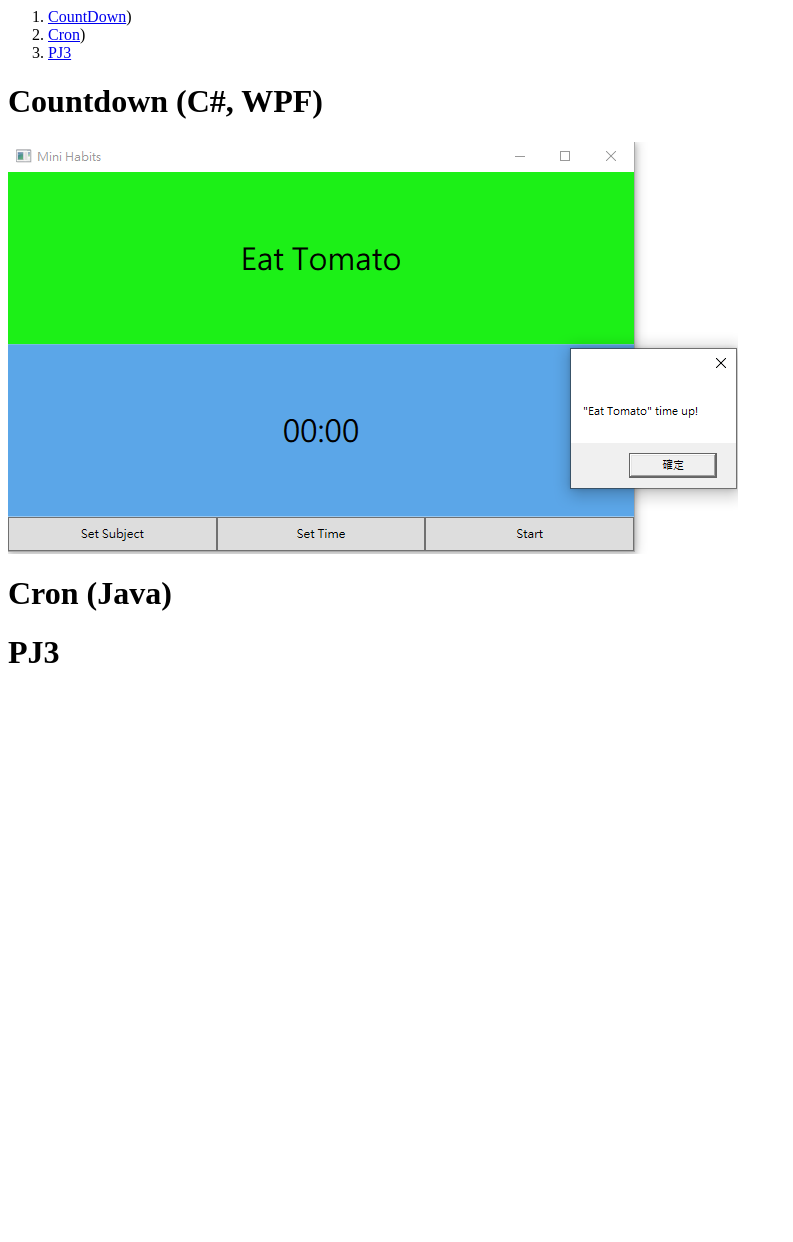
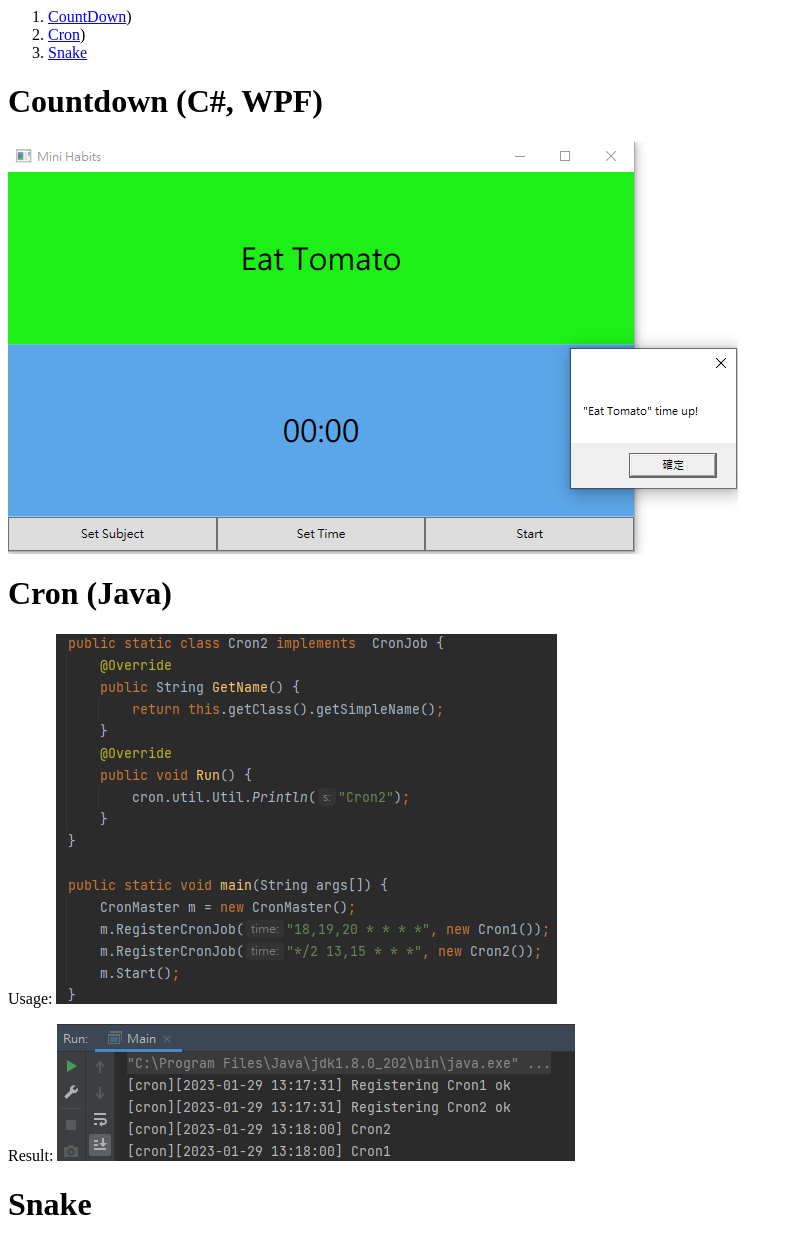
Before and after one commit to r96922081/r96922081.github.io, a plain HTML site: page index.html in a window 1280 px wide. Shown: the top 1242 px of the page, without its empty margins (0-793 px from the left). Before the commit the page ends 800 px from the top, so only its background shows below. Drawn offline with Linux system fonts and the light colour scheme.

Commit message:
Update index.html

```diff
--- a/index.html
+++ b/index.html
@@ -1,9 +1,14 @@
 <ol>
 <li><a href="#Countdown (C#, WPF">CountDown</a>)</li>
 <li><a href="#Cron (Java">Cron</a>)</li>
-<li><a href="#PJ3">PJ3</a></li>
+<li><a href="#Snake">Snake</a></li>
 </ol>
 <h1 id="countdown-c-wpf-">Countdown (C#, WPF)</h1>
-<p><img src="https://r96922081.github.io/images/countdown1.png" alt="enter image description here"></p>
+<p><img src="https://r96922081.github.io/images/countdown1.png" alt=""></p>
 <h1 id="cron-java-">Cron (Java)</h1>
-<h1 id="pj3">PJ3</h1>
+<p>Usage:
+<img src="https://r96922081.github.io/images/cron1.png" alt=""></p>
+<p>Result:
+<img src="https://r96922081.github.io/images/cron2.png" alt=""></p>
+<h1 id="snake">Snake</h1>
+<p><img src="https://r96922081.github.io/images/snake.png" alt=""></p>
```
